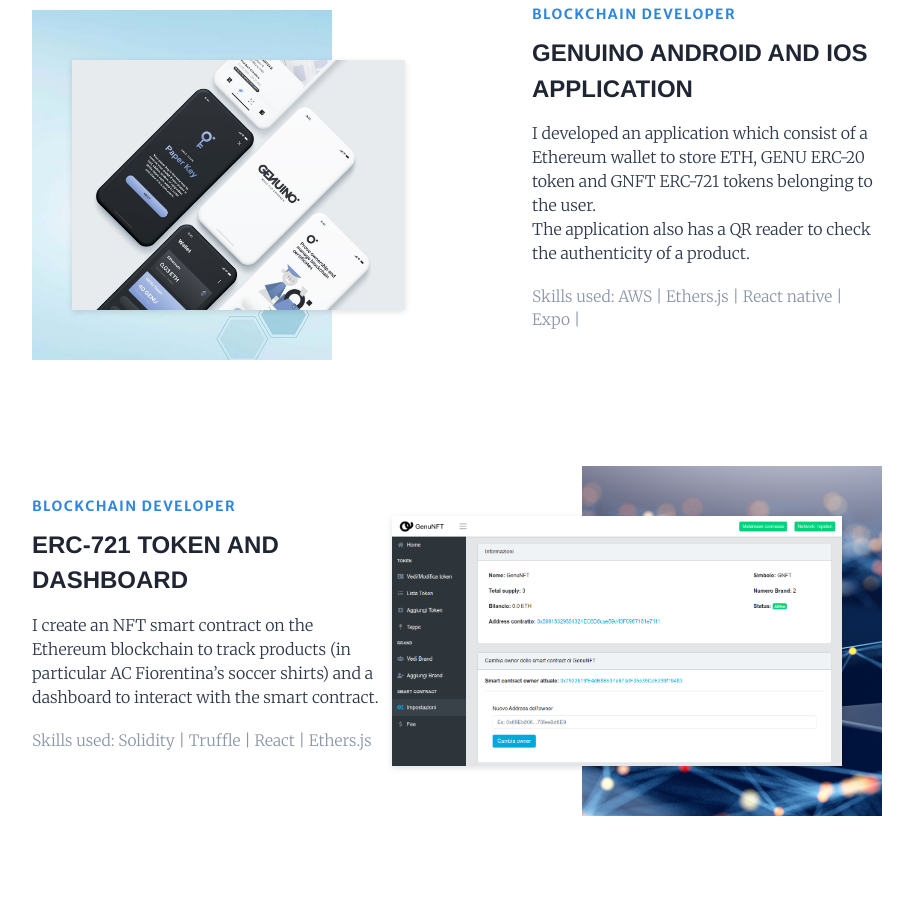
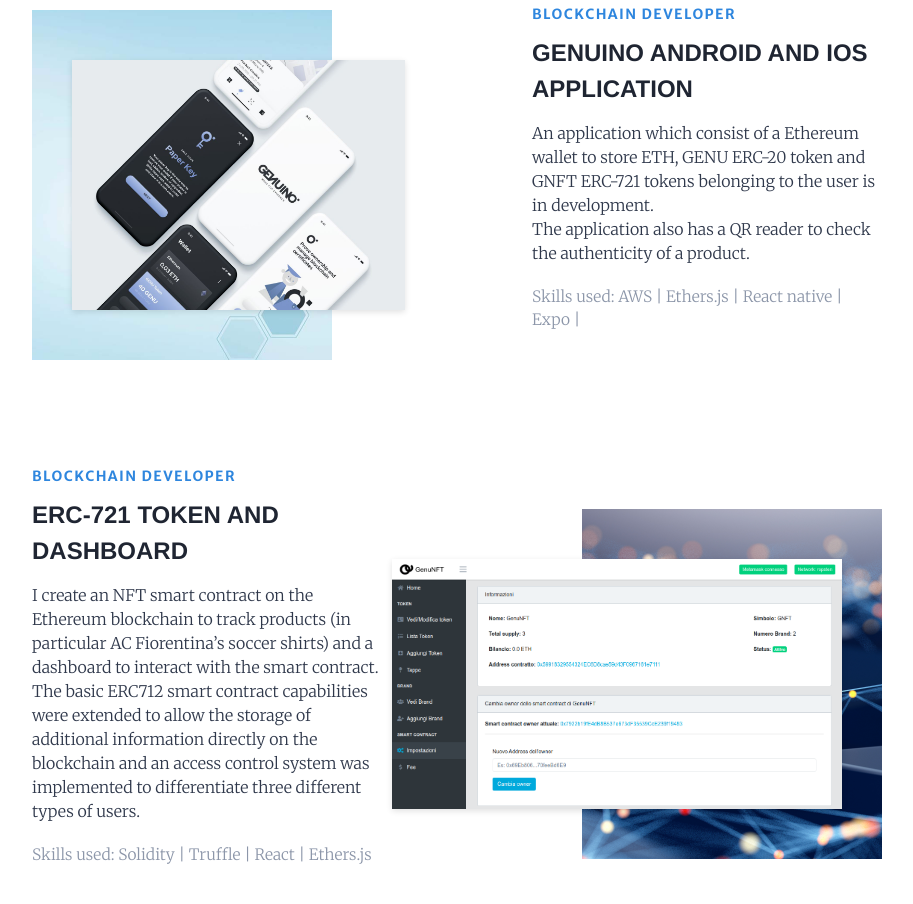
Before and after one commit to Agilulfo1820/agilulfo1820.github.io, a plain HTML site: page index.html in a window 1280 px wide. Shown: the part 3080-3984 px from the top of the page, without its empty margins (183-1096 px from the left). Drawn offline with nearby package versions, Linux system fonts and the light colour scheme; a web font is replaced by a local one.

Commit message:
Added infos

```diff
--- a/index.html
+++ b/index.html
@@ -173,8 +173,8 @@
             </h6>
             <h4 class="project-title">Genuino Android and iOS application</h4>
             <p class="project-description">
-              I developed an application which consist of a Ethereum wallet to store ETH, GENU ERC-20 token and GNFT
-              ERC-721 tokens belonging to the user.
+              An application which consist of a Ethereum wallet to store ETH, GENU ERC-20 token and GNFT
+              ERC-721 tokens belonging to the user is in development.
               </br>
               The application also has a QR reader to check the authenticity of a product.
             </p>
@@ -194,8 +194,8 @@
             <h4 class="project-title">ERC-721 Token and dashboard</h4>
             <p class="project-description">
               I create an NFT smart contract on the Ethereum blockchain to track products (in particular AC Fiorentina’s
-              soccer shirts) and a dashboard to interact
-              with the smart contract.
+              soccer shirts) and a dashboard to interact with the smart contract.
+              The basic ERC712 smart contract capabilities were extended to allow the storage of additional information directly on the blockchain and an access control system was implemented to differentiate three different types of users.
             </p>
             <div class="project-details">
               Skills used: Solidity | Truffle | React | Ethers.js
```
